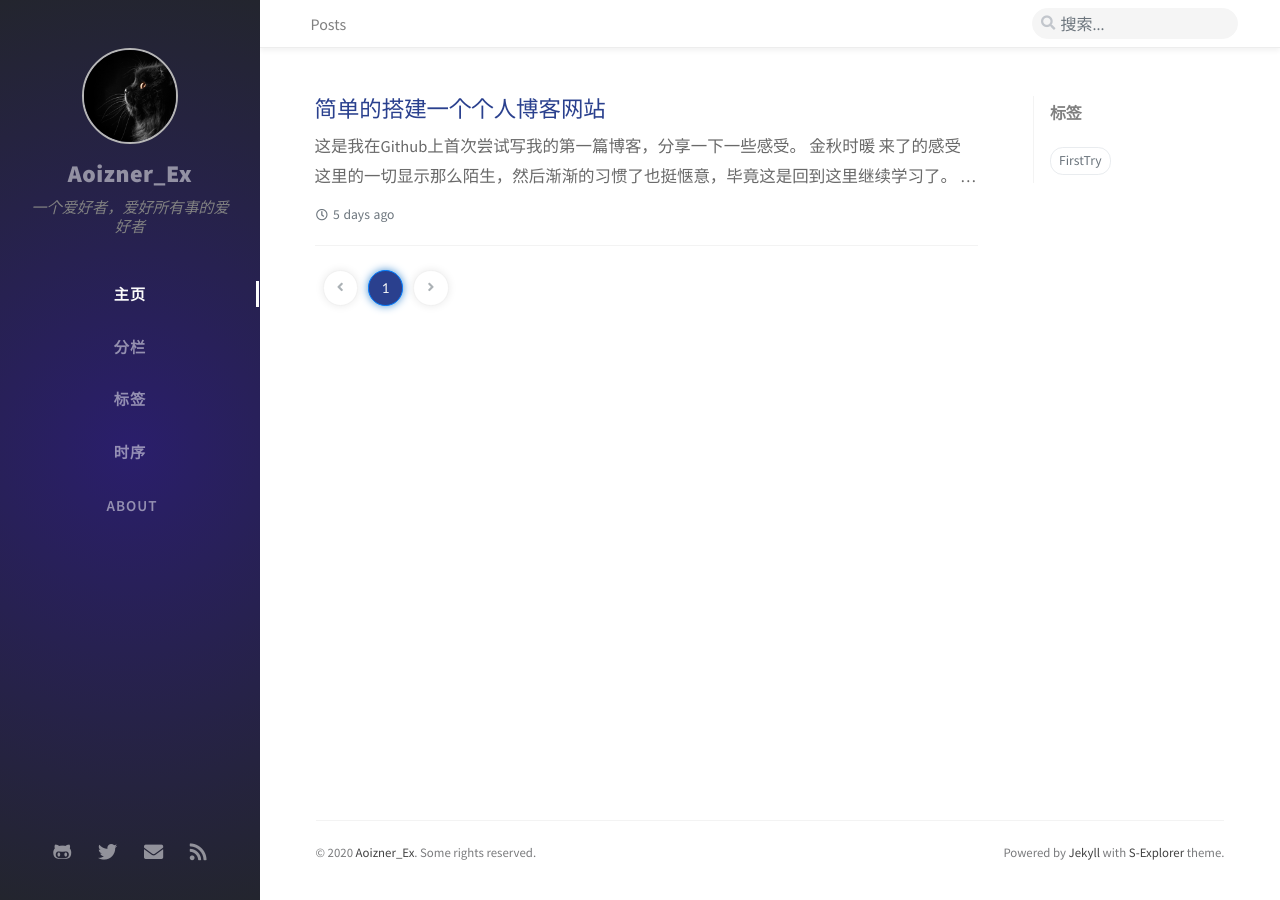
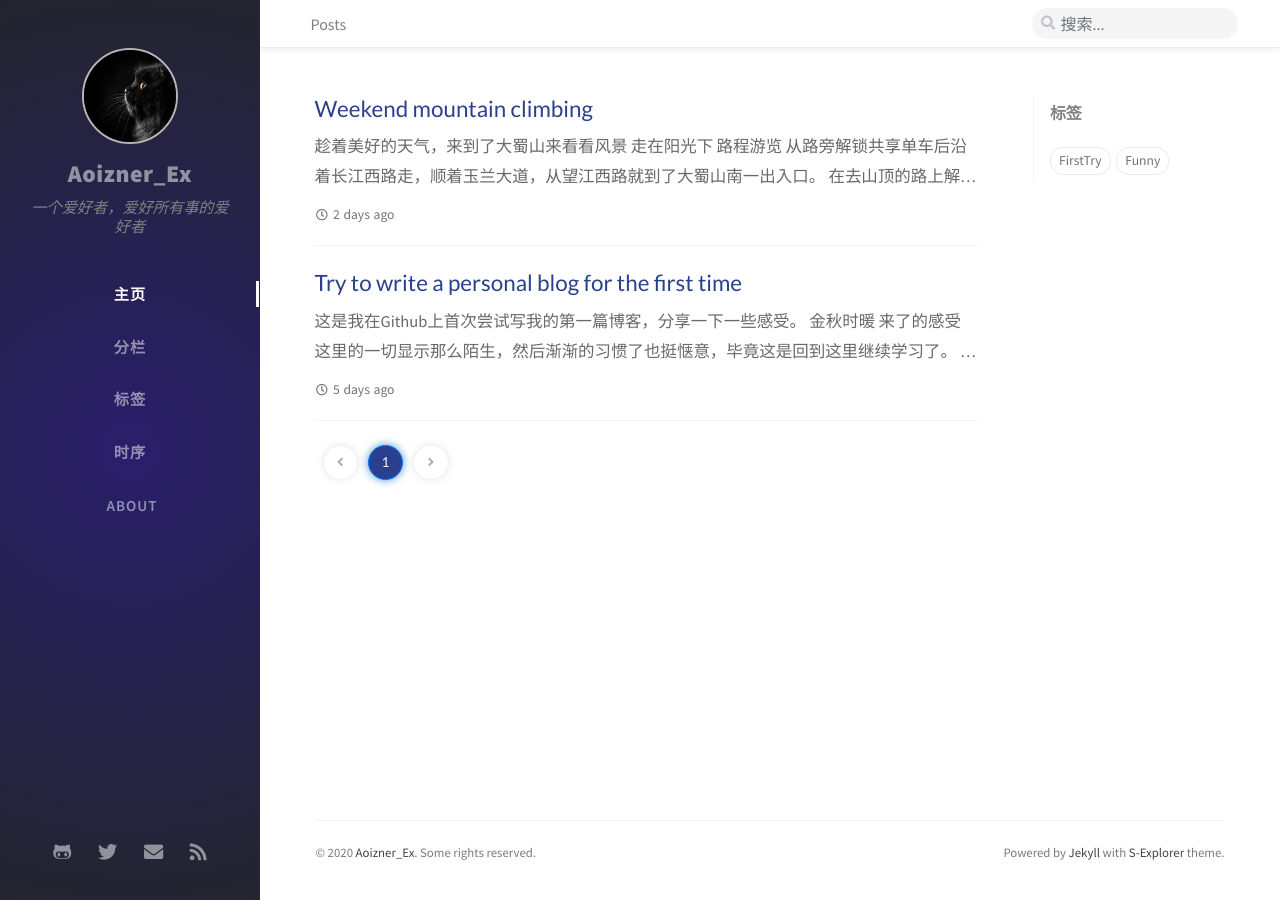
Before and after one commit to S-Explorer/S-Explorer.github.io, a Jekyll site: the page built from index.html, in a window 1280 px wide. Built offline with Jekyll 4.4.1, drawn with Linux system fonts in a browser that asks for light colours; nearby versions of some CDN libraries; the list of posts is cut into pages by our own code; comment, search, counter and statistics services are not loaded.

Commit message:
爬大蜀山的博客日志

```diff
--- a/_posts/2020-11-6-First-Try.md
+++ b/_posts/2020-11-6-First-Try.md
@@ -1,5 +1,5 @@
 ---
-title: 简单的搭建一个个人博客网站
+title: Try to write a personal blog for the first time
 author: Aoizner-Ex
 date: 2020-11-06 09:33:00 +0800
 categories: [Life, Interesting events]
--- /dev/null
+++ b/_posts/2020-11-8-ShuHill_play.md
@@ -0,0 +1,57 @@
+---
+title: Weekend mountain climbing
+author: Aoizner-Ex
+date: 2020-11-09 10:41:00 +0800
+categories: [Life, climb]
+tags: [Funny]
+math: true
+image: /assets/img/post_img/ShuHill/online-image.jpg
+---
+
+趁着美好的天气，来到了大蜀山来看看风景
+
+---
+
+# 走在阳光下
+
+---
+
+## 路程游览
+
+从路旁解锁共享单车后沿着长江西路走，顺着玉兰大道，从望江西路就到了大蜀山南一出入口。
+
+![map](/assets/img/post_img/ShuHill/map.png)
+
+在去山顶的路上解锁了《樱桃小丸子》中的倒爬技能🤭，还挺不错。路上的行人有点儿多，还有清洁路面的工作人员。我们就顺着柏油路一点一点向上走去，旁边当然也有一些小道，还有台阶道，只不过是单边扶手，我想应该是供下山用的。
+
+到了山顶，也有许多人在小憩，在山顶上可以俯瞰一切，错落有致的楼宇，微光粼粼的湖畔。山上还有电视台的发射基站，不过不能进去也不能看清里面的设施。
+
+![peak](/assets/img/post_img/ShuHill/viewcity.jpg)
+
+顺着山顶的小路下去，这里有许多的座位，我们便在这里休息了一小会，吃了带来的蜜桔和三明治。闲聊了会，我们便开始沿着来时的路下山去了，下山用时就很短了。到了山脚，我们一路小跑到新华学院公交站，但是还是没能赶上公交，等待了一会就坐上公交回去了。
+
+***
+
+## 三明治
+
+没错小小的三明治也要放出来看看，毕竟是亲手所做的美味。
+
+### 首先
+
+切好的土司放上生菜和番茄，来自蔬菜的营养美味，看到番茄就忍不住提了提口水。
+![sandwitch1](/assets/img/post_img/ShuHill/sandwitch2.jpg)
+再将煎好的鸡蛋铺在上面鸡蛋🥚，很是美味。
+![sandwitch2](/assets/img/post_img/ShuHill/sandwitch3.jpg)
+
+### 美味的培根🥓
+
+培根的美味不用多说，同样是将煎熟的培根铺在鸡蛋的上面，这样的搭配营养均衡。
+不得不说，臭蛋的功力还是有的。
+![sanweitch3](/assets/img/post_img/ShuHill/sandwitch1.jpg)
+
+### 大功告成
+
+最后再来一张做好的样子。
+![sandwitch4](/assets/img/post_img/ShuHill/sandwitch4.jpg)
+
+>雨後晴初，觉bai春du在、桤村柳陌。修禊事、郊坰zhi寻胜，特邀君出。缭绕群山疑虎踞，弥漫一水容鲸吸。怪西湖、底事却移来，龟城北。酬令节，逢佳日。风递暖，烟凝碧。趁兰舟游玩，尽杯中物。十里轮蹄尘不断，几多粉黛花无色。笑杜陵、昔赋丽人行，空遗迹。    ———— *《满江红·雨後晴初》年代: 宋 作者: 京镗*
```
Also changed, not shown: assets/img/post_img/ShuHill/map.png (added), assets/img/post_img/ShuHill/online-image.jpg (added), assets/img/post_img/ShuHill/sandwitch1.jpg (added), assets/img/post_img/ShuHill/sandwitch2.jpg (added), assets/img/post_img/ShuHill/sandwitch3.jpg (added), assets/img/post_img/ShuHill/sandwitch4.jpg (added), assets/img/post_img/ShuHill/sharkhand.jpg (added), assets/img/post_img/ShuHill/tree_road.jpg (added), assets/img/post_img/ShuHill/viewcity.jpg (added).
